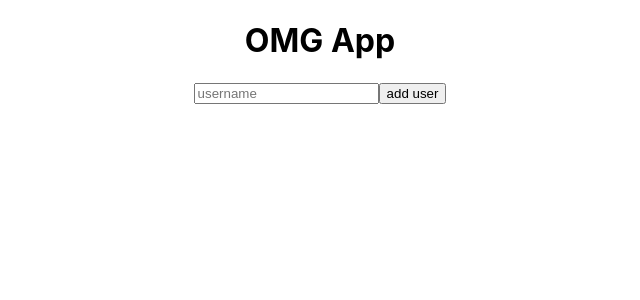
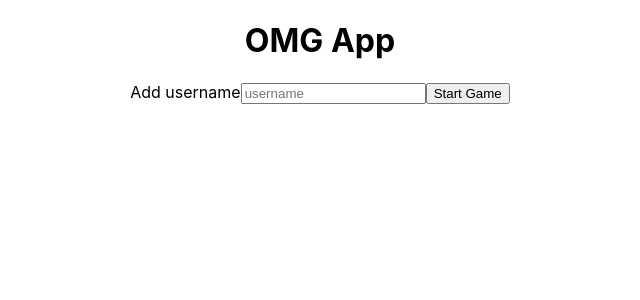
Before and after one commit to khriskempis/omg-react, a React (Create React App) app: page / in a window 1280 px wide. Shown: the top 300 px of the page, without its empty margins (320-960 px from the left). Built offline with nearby package versions, Linux system fonts and the light colour scheme.

Commit message:
add form element to username input

```diff
--- a/src/App.js
+++ b/src/App.js
@@ -30,7 +30,8 @@ class App extends Component {
     })
   }
 
-  startGame = () => {
+  startGame = (e) => {
+    e.preventDefault();
     if(!this.state.hasGameStart){
       let { gameObj } = this;
       gameObj = new Game([this.state.userName]);
@@ -48,8 +49,6 @@ class App extends Component {
     }
   }
 
-
-
   render() {
     const { hasGameStart, game, player } = this.state;
     const { onUserNameChange, startGame } = this;
@@ -61,14 +60,16 @@ class App extends Component {
         {
           !hasGameStart
           ?
-          <div>
-            <input
-              type="text"
-              placeholder="username"
-              onChange={onUserNameChange}
-            />
-            <button onClick={startGame}>add user</button>
-          </div>
+          <form onSubmit={startGame}>
+            <label>Add username
+              <input
+                type="text"
+                placeholder="username"
+                onChange={onUserNameChange}
+              />
+            </label>
+            <button type="submit" >Start Game</button>
+          </form>
           :
           <GameBoard
             gameObj={game}
```
